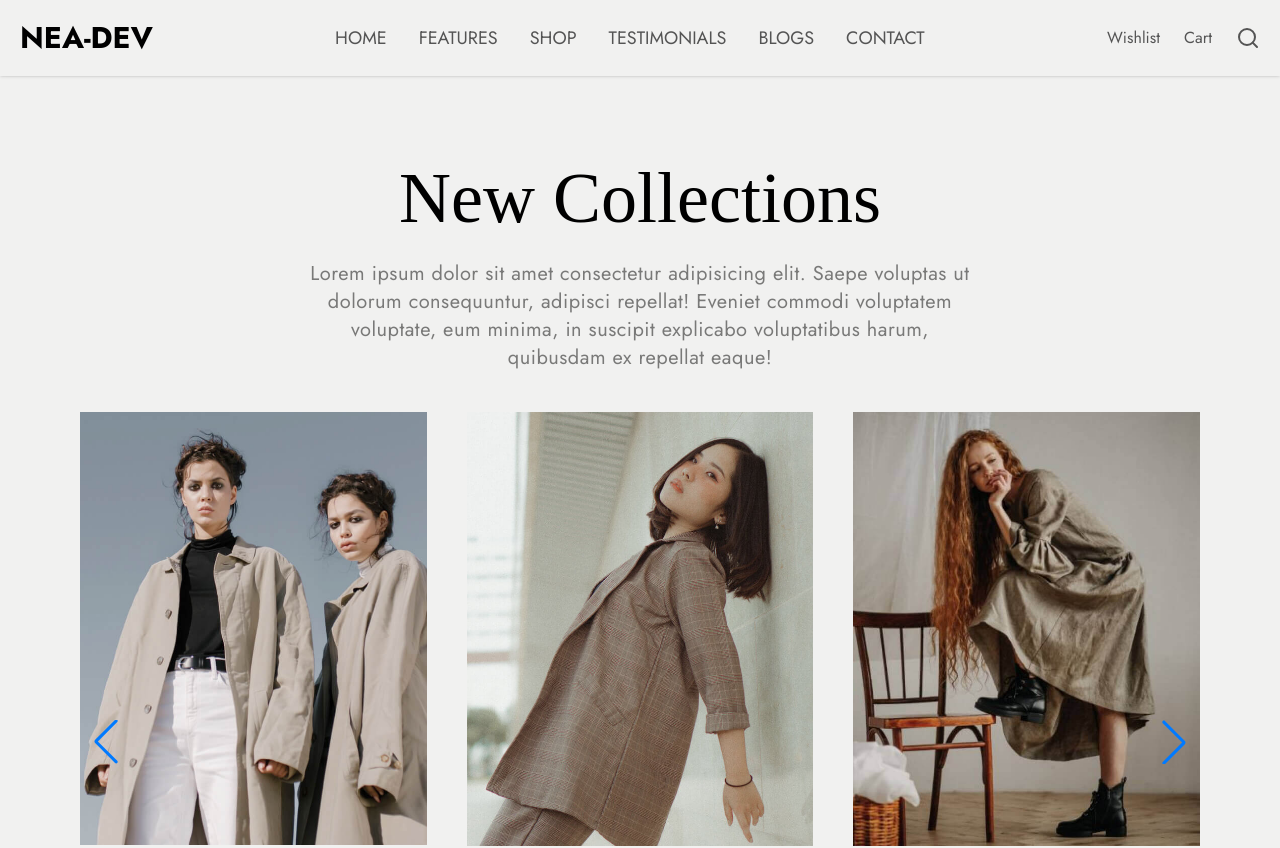
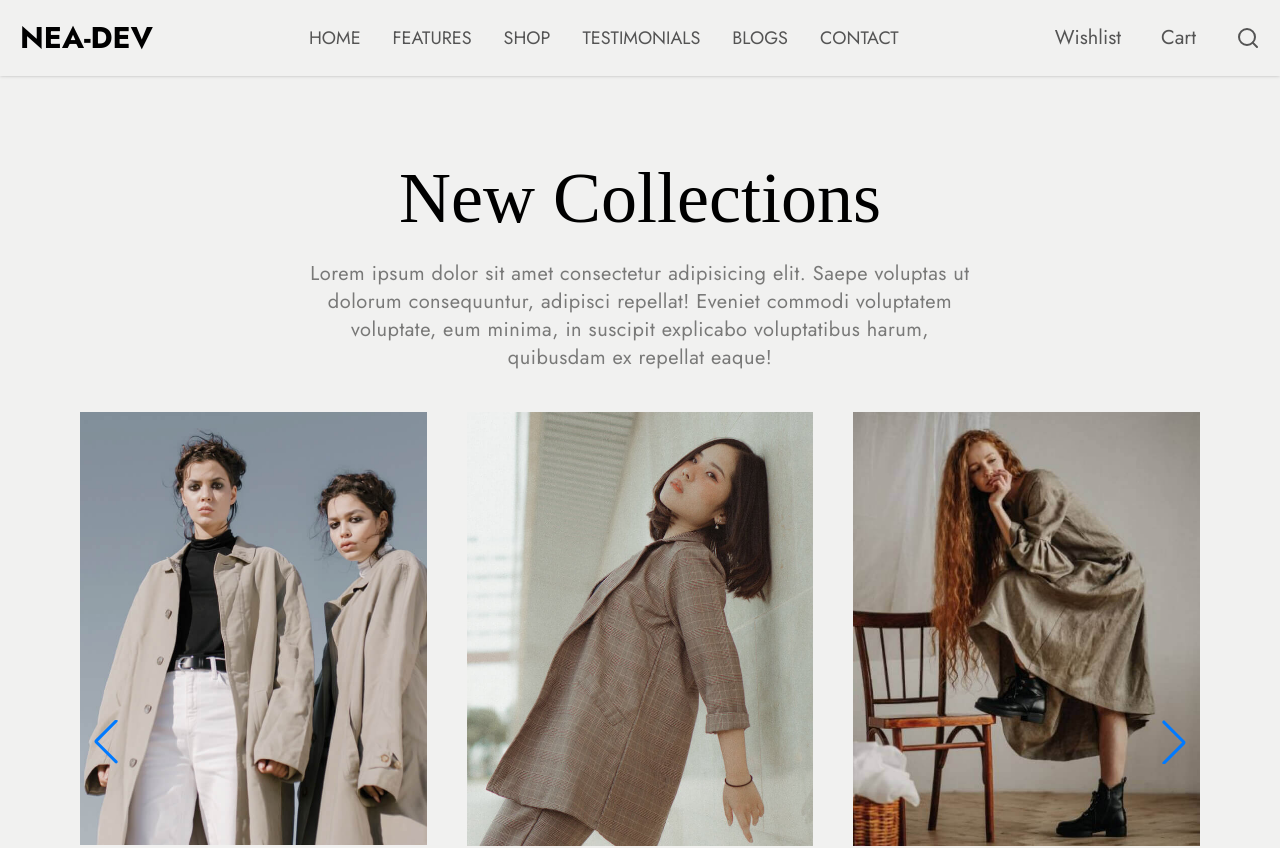
Before and after one commit to Ebus042/E-commerce-Clothing-brand, a React (Vite) app: page / in a window 1280 px wide. Shown: the top 848 px of the page. Built offline with nearby package versions, Linux system fonts and the light colour scheme.

Commit message:
Made navlinks responsive

```diff
--- a/data.js
+++ b/data.js
@@ -1,31 +1,31 @@
 export const navbar = [
   {
-    href: "/",
+    href: "#home",
     label: "Home",
     id: 1,
   },
   {
-    href: "/features",
+    href: "#features",
     label: "Features",
     id: 2,
   },
   {
-    href: "/shop",
+    href: "#shop",
     label: "Shop",
     id: 3,
   },
   {
-    href: "/testimonials",
+    href: "#testimonials",
     label: "Testimonials",
     id: 4,
   },
   {
-    href: "/blogs",
+    href: "#blogs",
     label: "Blogs",
     id: 5,
   },
   {
-    href: "/contact",
+    href: "#contact",
     label: "Contact",
     id: 6,
   },
--- a/src/components/BlogPost.jsx
+++ b/src/components/BlogPost.jsx
@@ -2,7 +2,7 @@ import { blogPostSection } from "../../data";
 
 const BlogPost = () => {
   return (
-    <section className="mx-3 md:mx-12 my-20">
+    <section id="blogs" className="mx-3 md:mx-12 my-20">
       <div>
         <div className="flex flex-col flex-start md:flex-row justify-between md:items-center my-5">
           <h4 className="text-3xl uppercase">Read Blog Posts</h4>
--- a/src/components/Collections.jsx
+++ b/src/components/Collections.jsx
@@ -1,19 +1,15 @@
-import React, { useState } from "react";
 import { Pagination, Navigation } from "swiper/modules";
 import { newArrival } from "../../data";
 import { Swiper, SwiperSlide } from "swiper/react";
-import { motion, AnimatePresence } from "framer-motion";
-import { Heart } from "lucide-react";
+
 import "swiper/css";
 import "swiper/css/pagination";
 import "swiper/css/navigation";
 import ProductCards from "./ProductCards";
 
 const Collections = ({ handleCart, handleWishList }) => {
-  const [hoveredIndex, setHoveredIndex] = useState(null);
-
   return (
-    <section className="font-jost mx-3 md:mx-12 uppercase my-10">
+    <section id="shop" className="font-jost mx-3 md:mx-12 uppercase my-10">
       <div>
         <div className="flex flex-col flex-start py-4 md:flex-row justify-between md:items-center">
           <h4 className="text-3xl uppercase">Our New Arrivals</h4>
--- a/src/components/CustomersReview.jsx
+++ b/src/components/CustomersReview.jsx
@@ -14,7 +14,7 @@ import "swiper/css/effect-coverflow";
 
 const CustomersReview = () => {
   return (
-    <section className="my-32 bg-[#f1f1f0] py-10">
+    <section id="testimonials" className="my-32 bg-[#f1f1f0] py-10">
       <div className="mx-3 md:mx-12">
         <h4 className="text-center font-marcellus font-semibold text-3xl my-10">
           We Love Good Compliment.
--- a/src/components/Features.jsx
+++ b/src/components/Features.jsx
@@ -23,7 +23,7 @@ const fadeIn = {
 
 const Features = () => {
   return (
-    <div className="my-20 mx-3 md:mx-12">
+    <section id="features" className="my-20 mx-3 md:mx-12">
       <motion.div
         variants={container}
         initial="hidden"
@@ -56,7 +56,7 @@ const Features = () => {
           </motion.div>
         ))}
       </motion.div>
-    </div>
+    </section>
   );
 };
 
--- a/src/components/Header.jsx
+++ b/src/components/Header.jsx
@@ -10,7 +10,12 @@ const Header = ({ addToCart, addWishList }) => {
     <header className="shadow py-5 font-jost fixed w-full z-20 top-0 left-0 bg-[#f1f1f0]">
       <nav className="flex justify-between items-center mx-5 lg:ml-10 lg:mr-20 xl:mx-5">
         {/* Logo */}
-        <h2 className="font-bold text-3xl">NEA-DEV</h2>
+
+        <div>
+          <a href="home" className="font-bold text-3xl cursor-pointer">
+            NEA-DEV
+          </a>
+        </div>
 
         {/* Mobile Menu Toggle */}
         <button
@@ -26,7 +31,7 @@ const Header = ({ addToCart, addWishList }) => {
             <a
               key={item.id}
               href={item.href}
-              className="cursor-pointer hover:scale-110 transition duration-300"
+              className="cursor-pointer hover:scale-110 hover:text-red-500 transition duration-300"
             >
               {item.label}
             </a>
@@ -34,14 +39,18 @@ const Header = ({ addToCart, addWishList }) => {
         </div>
 
         {/* Desktop Icons */}
-        <div className="hidden xl:flex items-center z-50 gap-6 text-[#545454]">
+        <div className="hidden xl:flex items-center z-50 gap-10 text-[#545454]">
           <div className="relative">
-            <p className="cursor-pointer">
+            <p
+              className="cursor-pointer text-xl hover:scale-125
+               hover:text-red-500
+            transition-all duration-500 ease-in-out"
+            >
               Wishlist
               {addWishList > 0 && (
                 <span
                   className="absolute -top-3 -right-4
-              text-[13px] px-1 py-0.5 rounded-full bg-red-500 text-white"
+              text-[13px] px-1 py-0.2 rounded-full bg-red-500 text-white"
                 >
                   {addWishList}
                 </span>
@@ -49,7 +58,11 @@ const Header = ({ addToCart, addWishList }) => {
             </p>
           </div>
           <div className="relative">
-            <p className="cursor-pointer">
+            <p
+              className="cursor-pointer text-xl hover:scale-125
+               hover:text-red-500
+            transition-all duration-500 ease-in-out"
+            >
               Cart
               {addToCart > 0 && (
                 <span
@@ -106,7 +119,10 @@ const Header = ({ addToCart, addWishList }) => {
             transition={{ type: "tween", duration: 0.4 }}
             className="fixed top-0 right-0 w-80 h-full bg-gray-100 shadow-lg p-6 uppercase text-[#545454] text-lg z-40"
           >
-            <div className="flex flex-col space-y-6 mt-10">
+            <div
+              onClick={() => setClicked(!clicked)}
+              className="flex flex-col space-y-6 mt-10"
+            >
               {navbar.map((item) => (
                 <a
                   key={item.id}
--- a/src/components/Hero.jsx
+++ b/src/components/Hero.jsx
@@ -29,6 +29,7 @@ const fadeUp = (delay = 0) => ({
 const Hero = () => {
   return (
     <motion.div
+      id="home"
       variants={container}
       initial="hidden"
       animate="show"
--- a/src/components/NewsLetter.jsx
+++ b/src/components/NewsLetter.jsx
@@ -2,7 +2,10 @@ import newsLetterImg from "../Images/pattern-bg.png";
 
 const NewsLetter = () => {
   return (
-    <section className="relative w-full mt-20 h-[400px] flex items-center justify-center">
+    <section
+      id="contact"
+      className="relative w-full mt-20 h-[400px] flex items-center justify-center"
+    >
       <div className=" mx-3 md:mx-12">
         <img
           src={newsLetterImg}
--- a/src/index.css
+++ b/src/index.css
@@ -11,8 +11,8 @@ body {
 }
 html {
   scroll-behavior: smooth;
-  overflow-y: scroll;
-  scroll-padding-top: 0;
+  /* overflow-y: scroll; */
+  /* scroll-padding-top: 0; */
 }
 
 .mySwiper {
```
